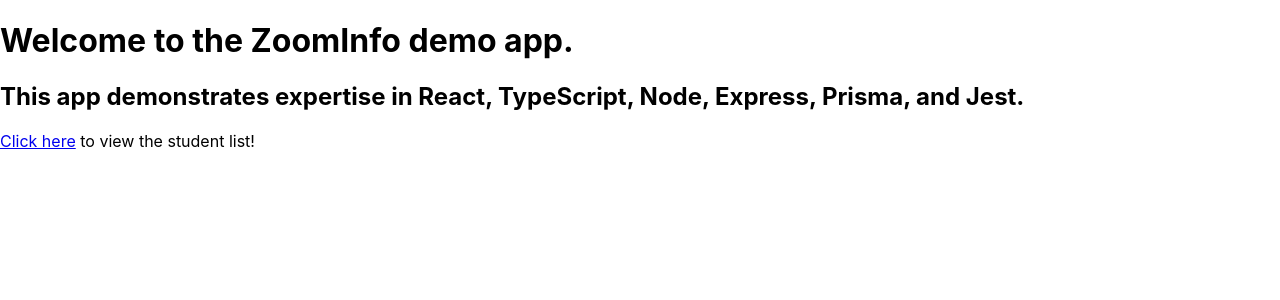
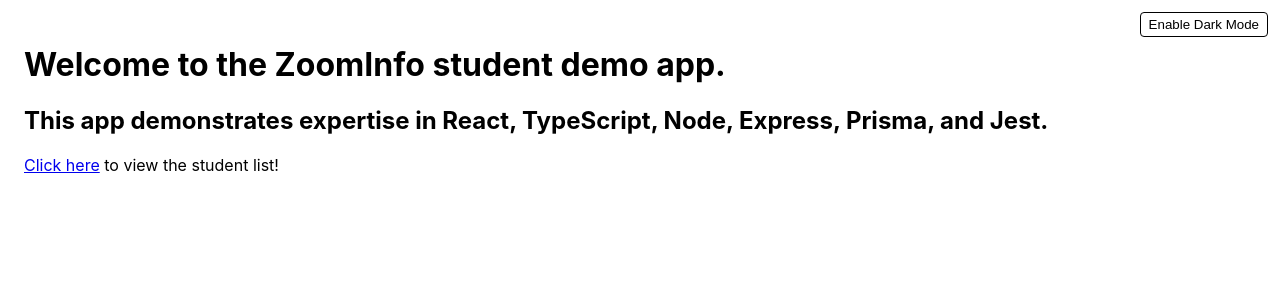
Before and after one commit to marcgarygray/zoominfo-student-crud, a React (Create React App) app in the folder client/: page / in a window 1280 px wide. Shown: the top 300 px of the page. Built offline with nearby package versions, Linux system fonts and the light colour scheme.

Commit message:
a bunch of styling to support dark mode

```diff
--- a/client/package.json
+++ b/client/package.json
@@ -14,6 +14,7 @@
     "react-dom": "^18.2.0",
     "react-router-dom": "^6.17.0",
     "react-scripts": "5.0.1",
+    "styled-components": "^6.1.0",
     "typescript": "^4.9.5",
     "web-vitals": "^2.1.4"
   },
--- a/client/src/App.tsx
+++ b/client/src/App.tsx
@@ -1,9 +1,10 @@
-import React, { useEffect } from 'react';
 import { BrowserRouter, Routes, Route } from 'react-router-dom';
 import { Students } from './pages/students';
 import { Student } from './pages/student';
 import { NotFound } from './pages/not-found';
 import { Welcome } from './pages/welcome';
+import { ThemeProvider } from './hooks/use-theme';
+import { ThemeToggle } from './components/theme-toggle';
 
 function App() {
   // useEffect(() => {
@@ -29,6 +30,8 @@
   //   void createStudent();
   // });
   return (
+    <ThemeProvider>
+      <ThemeToggle />
       <BrowserRouter>
         <Routes>
           <Route index element={<Welcome />} />
@@ -37,6 +40,7 @@
           <Route path="*" element={<NotFound />} />
         </Routes>
       </BrowserRouter>
+    </ThemeProvider>
   );
 }
 
--- /dev/null
+++ b/client/src/components/page.tsx
@@ -0,0 +1,31 @@
+import styled, { css } from 'styled-components';
+import { Theme, useTheme } from '../hooks/use-theme';
+import { colors } from '../constants';
+type PageProps = {
+  children: React.ReactNode;
+};
+
+export function Page({ children }: PageProps) {
+  const { theme } = useTheme();
+  return <StyledPage $theme={theme}>{children}</StyledPage>;
+}
+
+const StyledPage = styled.div<{ $theme: Theme }>`
+  padding: 24px;
+  background: white;
+  color: black;
+  box-sizing: border-box;
+  height: 100vh;
+  ${({ $theme }) =>
+    $theme === Theme.dark &&
+    css`
+      background: ${colors.nearlyBlack};
+      color: white;
+      a {
+        color: ${colors.cornflower};
+        &:visited {
+          color: ${colors.lavender};
+        }
+      }
+    `}
+`;
--- /dev/null
+++ b/client/src/components/theme-toggle.tsx
@@ -0,0 +1,28 @@
+import { Theme, useTheme } from '../hooks/use-theme';
+import styled, { css } from 'styled-components';
+
+export function ThemeToggle() {
+  const { theme, onToggle } = useTheme();
+  return (
+    <Toggle $theme={theme} onClick={onToggle}>
+      Enable {theme === Theme.dark ? 'Light' : 'Dark'} Mode
+    </Toggle>
+  );
+}
+
+const Toggle = styled.button<{ $theme: Theme }>`
+  position: absolute;
+  background: none;
+  top: 12px;
+  right: 12px;
+  color: black;
+  border: 1px solid black;
+  border-radius: 4px;
+  padding: 4px 8px;
+  ${({ $theme }) =>
+    $theme === Theme.dark &&
+    css`
+      color: white;
+      border-color: white;
+    `}
+`;
--- /dev/null
+++ b/client/src/constants.ts
@@ -0,0 +1,5 @@
+export const colors = {
+  nearlyBlack: '#0d1113',
+  cornflower: '#6495ed',
+  lavender: '#967bb6',
+};
--- /dev/null
+++ b/client/src/hooks/use-theme.tsx
@@ -0,0 +1,51 @@
+import {
+  createContext,
+  useCallback,
+  useContext,
+  useMemo,
+  useState,
+} from 'react';
+
+export enum Theme {
+  light,
+  dark,
+}
+
+const ThemeContext = createContext({
+  theme: Theme.light,
+  onToggle: () => {},
+});
+
+type ThemeProviderProps = {
+  children: React.ReactNode;
+};
+
+export function ThemeProvider({ children }: ThemeProviderProps) {
+  const [theme, setTheme] = useState(Theme.light);
+
+  const onToggle = useCallback(() => {
+    if (theme === Theme.light) {
+      setTheme(Theme.dark);
+    } else {
+      setTheme(Theme.light);
+    }
+  }, [theme]);
+
+  const memoizedValue = useMemo(
+    () => ({
+      theme,
+      onToggle,
+    }),
+    [theme, onToggle]
+  );
+
+  return (
+    <ThemeContext.Provider value={memoizedValue}>
+      {children}
+    </ThemeContext.Provider>
+  );
+}
+
+export function useTheme() {
+  return useContext(ThemeContext);
+}
--- a/client/src/pages/not-found.tsx
+++ b/client/src/pages/not-found.tsx
@@ -1,3 +1,14 @@
+import { Link } from 'react-router-dom';
+import { Page } from '../components/page';
+
 export function NotFound() {
-  return <p>404</p>;
+  return (
+    <Page>
+      <h1>Page not found</h1>
+      <p>
+        You seem to have navigated to an unknown page.{' '}
+        <Link to="/students">Click here</Link> to view the list of students.
+      </p>
+    </Page>
+  );
 }
--- a/client/src/pages/student.tsx
+++ b/client/src/pages/student.tsx
@@ -1,6 +1,11 @@
 import { useParams } from 'react-router-dom';
+import { Page } from '../components/page';
 
 export function Student() {
   const { id } = useParams();
-  return <p>{id}</p>;
+  return (
+    <Page>
+      <p>{id}</p>
+    </Page>
+  );
 }
--- a/client/src/pages/students.tsx
+++ b/client/src/pages/students.tsx
@@ -1,3 +1,9 @@
+import { Page } from '../components/page';
+
 export function Students() {
-  return <p>Student List here.</p>;
+  return (
+    <Page>
+      <p>Student List here.</p>
+    </Page>
+  );
 }
--- a/client/src/pages/welcome.tsx
+++ b/client/src/pages/welcome.tsx
@@ -1,14 +1,15 @@
 import { Link } from 'react-router-dom';
+import { Page } from '../components/page';
 
 export function Welcome() {
   return (
-    <>
-      <h1>Welcome to the ZoomInfo demo app.</h1>
+    <Page>
+      <h1>Welcome to the ZoomInfo student demo app.</h1>
       <h2>
         This app demonstrates expertise in React, TypeScript, Node, Express,
         Prisma, and Jest.
       </h2>
       <Link to="/students">Click here</Link> to view the student list!
-    </>
+    </Page>
   );
 }
```
Also changed, not shown: 2 other files (tests, documents, lock files or other folders). Lines whose indentation alone changed are shown as unchanged.
